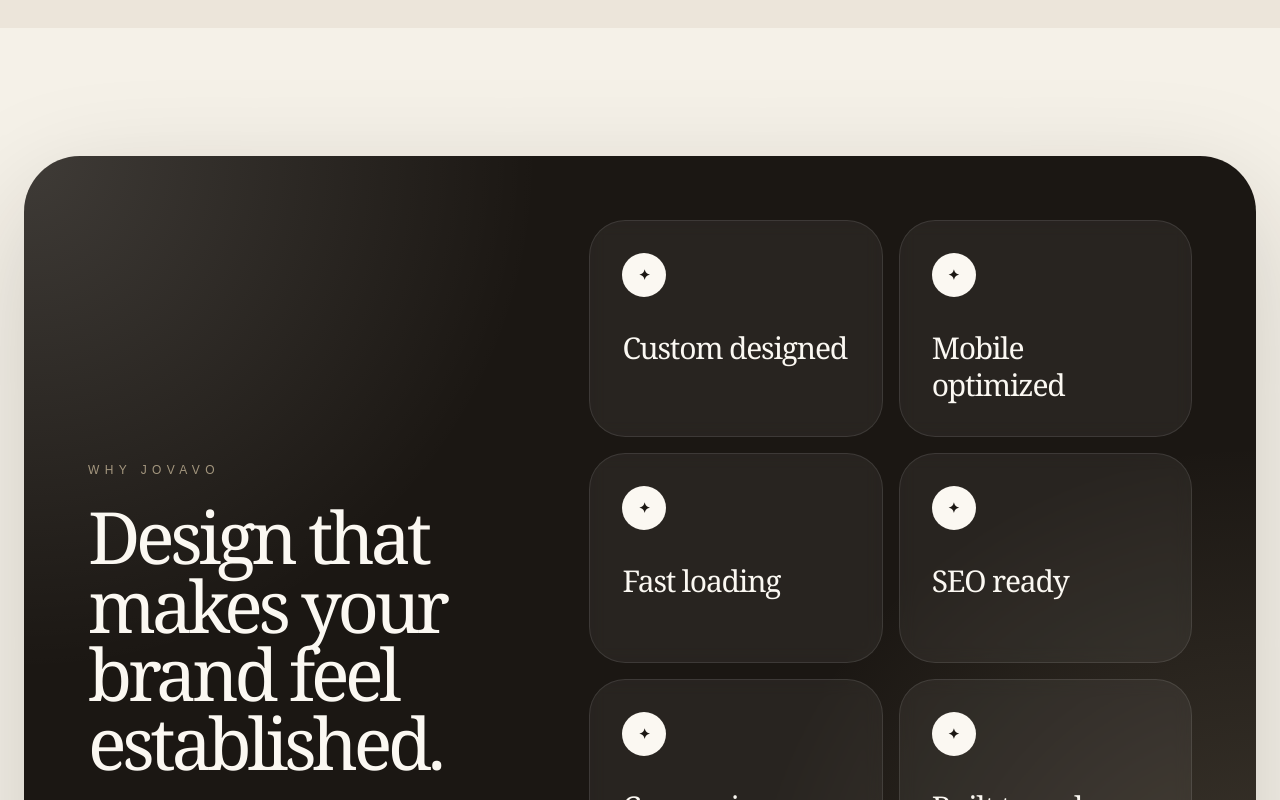
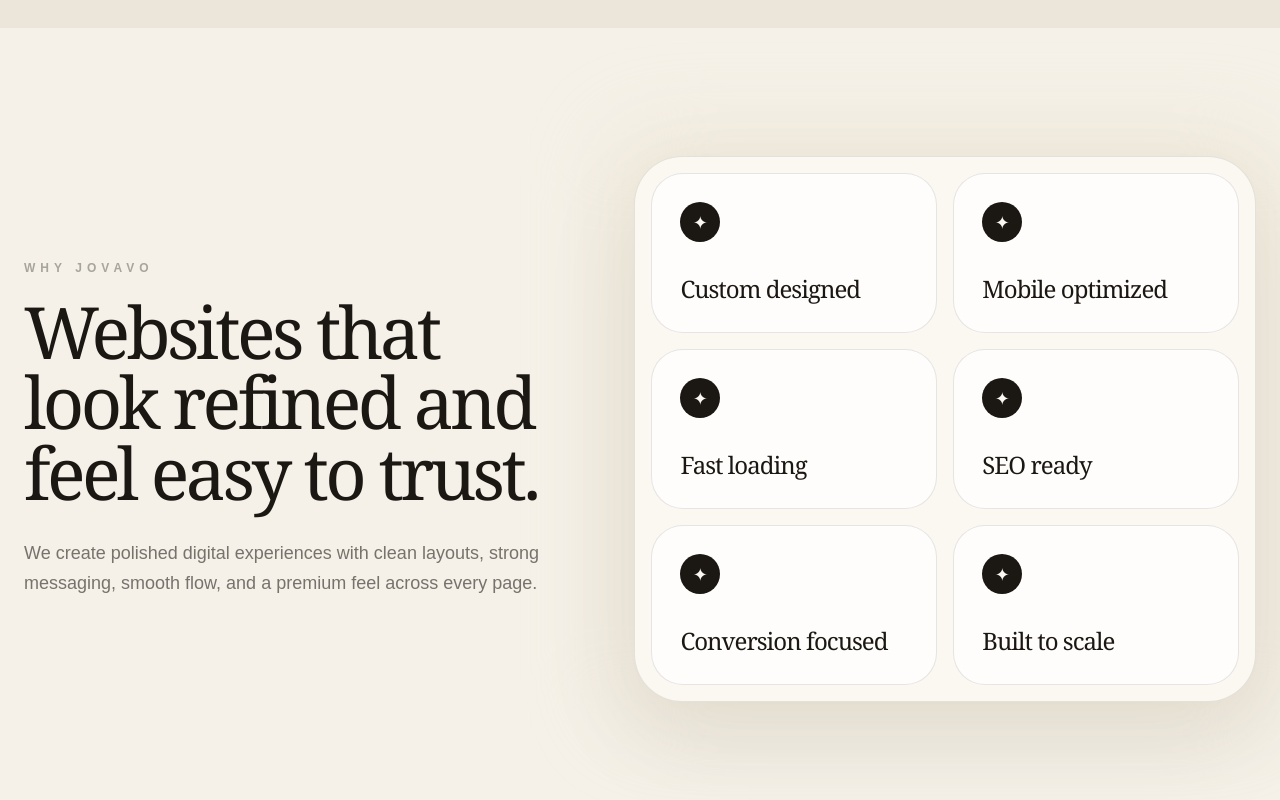
Before and after one commit to Jovavoco/jovavo, a Next.js app: page / in a window 1280 px wide. Shown: the part 2660-3460 px from the top of the page. Built offline with nearby package versions, Linux system fonts and the light colour scheme; no server answers.

Commit message:
Update page.tsx

```diff
--- a/app/page.tsx
+++ b/app/page.tsx
@@ -284,43 +284,42 @@ export default function HomePage() {
 {/* WHY JOVAVO */}
 <section className="mx-auto max-w-7xl px-6 py-32">
   <Reveal>
-    <div className="relative overflow-hidden rounded-[3.5rem] bg-[#1b1713] px-8 py-10 text-[#fbf8f2] shadow-[0_40px_120px_rgba(27,23,19,0.18)] md:px-14 md:py-14 lg:px-16 lg:py-16">
-      <div className="absolute inset-0 bg-[radial-gradient(circle_at_top_left,rgba(251,248,242,0.16),transparent_35%),radial-gradient(circle_at_bottom_right,rgba(216,199,166,0.18),transparent_35%)]" />
-
-      <div className="relative grid gap-14 lg:grid-cols-[0.85fr_1.15fr] lg:items-end">
+    <div className="grid gap-12 lg:grid-cols-[0.95fr_1.05fr] lg:items-center">
       <div>
-          <p className="mb-6 text-xs font-medium uppercase tracking-[0.45em] text-[#d8c7a6]/70">
+        <p className="mb-5 text-xs font-semibold uppercase tracking-[0.42em] text-[#1b1713]/35">
           Why Jovavo
         </p>
 
-          <h2 className="max-w-xl font-serif text-5xl font-light leading-[0.95] tracking-[-0.06em] md:text-7xl">
-            Design that makes your brand feel established.
+        <h2 className="max-w-2xl font-serif text-5xl font-light leading-[0.98] tracking-[-0.05em] text-[#1b1713] md:text-7xl">
+          Websites that look refined and feel easy to trust.
         </h2>
 
-          <p className="mt-8 max-w-lg text-lg leading-relaxed text-[#fbf8f2]/60">
-            Your website should do more than look nice. It should build trust,
-            explain what you offer clearly, and make people want to take the
-            next step.
+        <p className="mt-8 max-w-xl text-lg leading-relaxed text-[#1b1713]/58">
+          We create polished digital experiences with clean layouts, strong
+          messaging, smooth flow, and a premium feel across every page.
         </p>
       </div>
 
+      <div className="relative">
+        <div className="absolute -inset-6 rounded-[3rem] bg-[#eadfcd]/45 blur-2xl" />
+
+        <div className="relative rounded-[3rem] border border-[#1b1713]/10 bg-[#fbf8f2] p-4 shadow-[0_35px_100px_rgba(27,23,19,0.08)]">
           <div className="grid gap-4 md:grid-cols-2">
             {benefits.map((benefit) => (
               <div
                 key={benefit}
-              className="group relative min-h-[210px] overflow-hidden rounded-[2.25rem] border border-white/10 bg-white/[0.06] p-8 backdrop-blur-sm transition duration-300 hover:-translate-y-1 hover:bg-white/[0.1]"
+                className="rounded-[2rem] border border-[#1b1713]/10 bg-white/65 p-7 transition duration-300 hover:-translate-y-1 hover:bg-white hover:shadow-[0_24px_60px_rgba(27,23,19,0.08)]"
               >
-              <div className="mb-8 flex h-11 w-11 items-center justify-center rounded-full bg-[#fbf8f2] text-sm font-semibold text-[#1b1713]">
+                <div className="mb-8 h-10 w-10 rounded-full border border-[#1b1713]/10 bg-[#1b1713] text-center text-lg leading-10 text-[#fbf8f2]">
                   ✦
                 </div>
 
-              <h3 className="max-w-xs font-serif text-3xl font-light leading-tight tracking-[-0.04em] text-[#fbf8f2]">
+                <h3 className="font-serif text-2xl font-light leading-tight tracking-[-0.04em] text-[#1b1713]">
                   {benefit}
                 </h3>
-
-              <div className="absolute bottom-0 left-0 h-px w-full bg-gradient-to-r from-[#d8c7a6] via-white/20 to-transparent opacity-0 transition group-hover:opacity-100" />
               </div>
             ))}
+          </div>
         </div>
       </div>
     </div>
```
Lines whose indentation alone changed are shown as unchanged.
